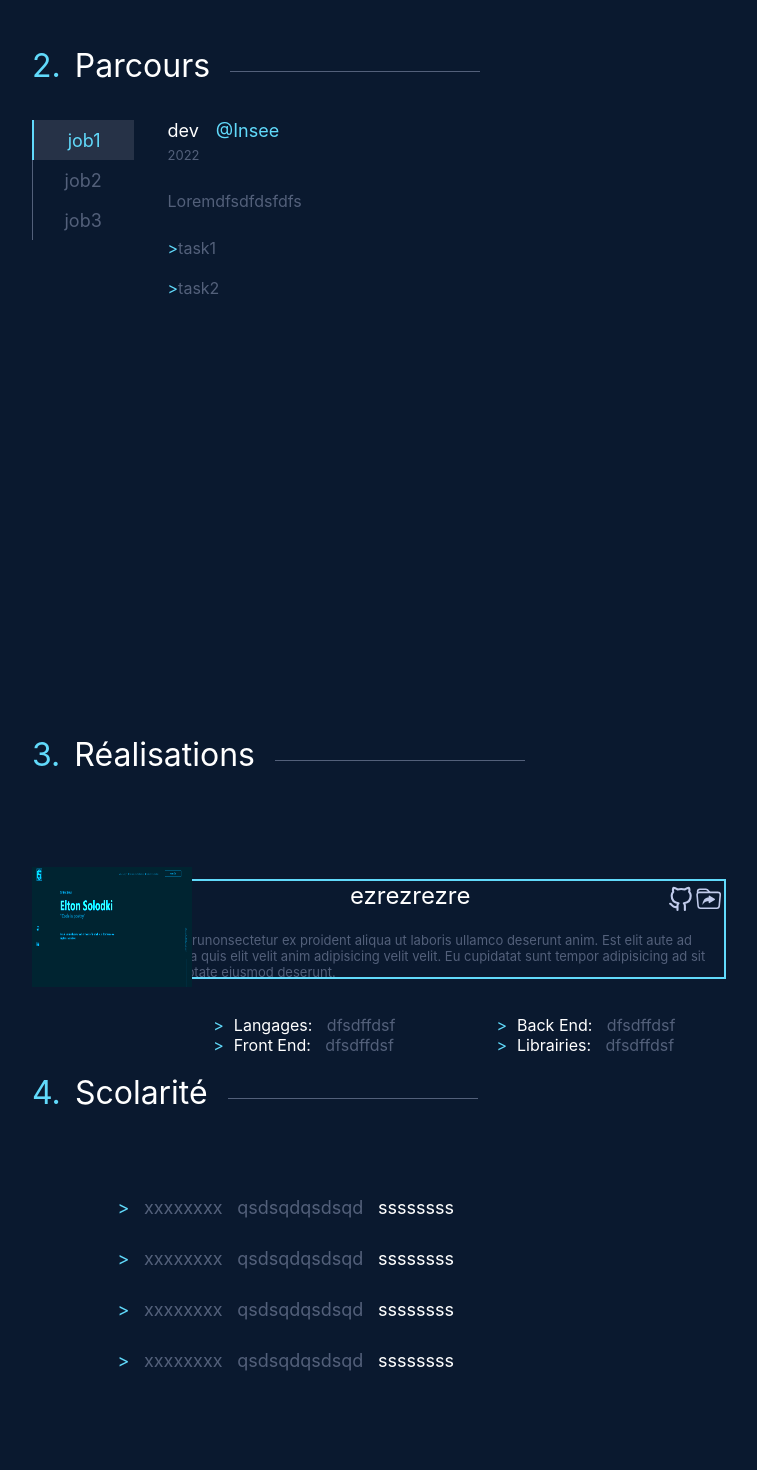
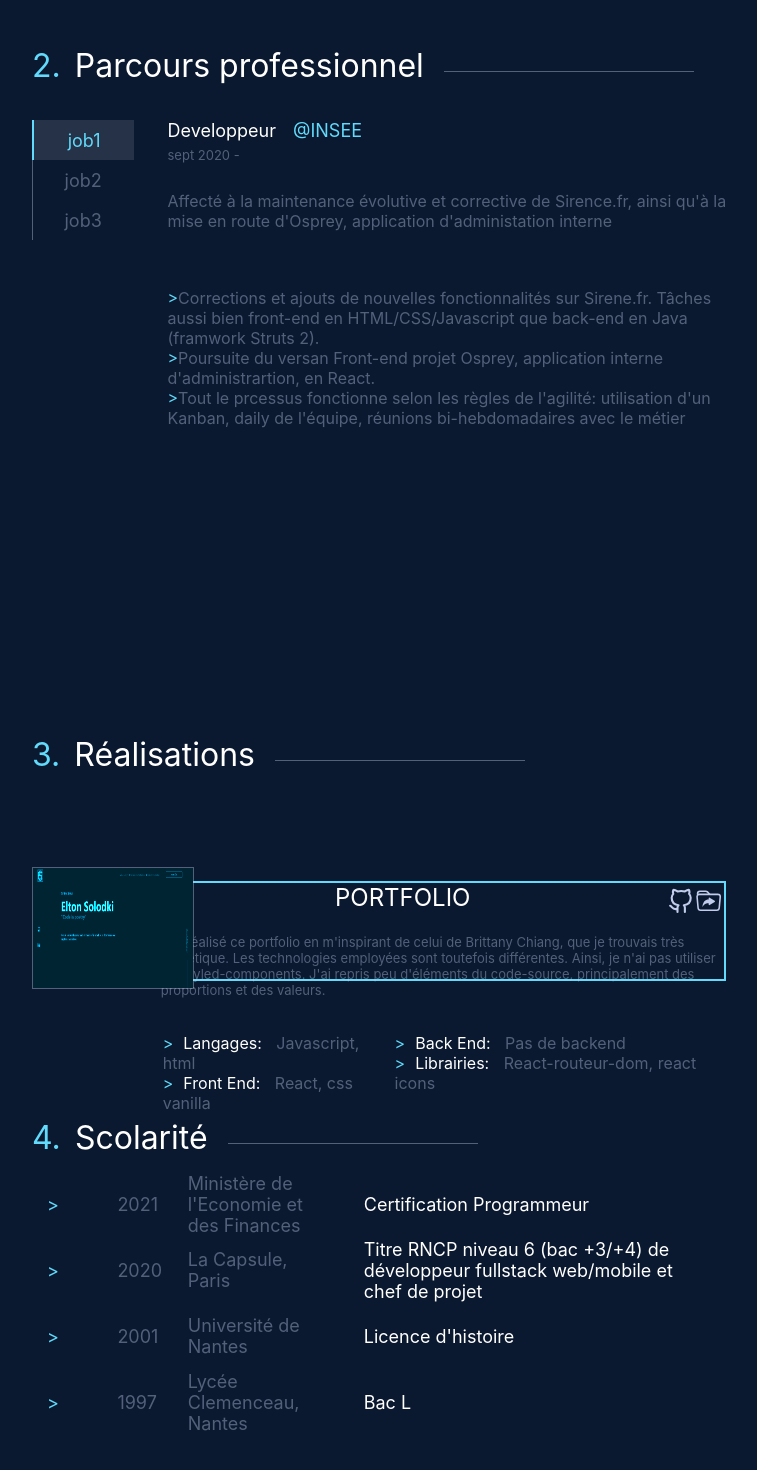
Before and after one commit to Solodk-E/website, a React (Create React App) app: page / in a window 1280 px wide. Shown: the part 1140-2610 px from the top of the page, without its empty margins (256-1013 px from the left). Built offline with nearby package versions, Linux system fonts and the light colour scheme.

Commit message:
insertion true datas

```diff
--- a/src/App.js
+++ b/src/App.js
@@ -1,5 +1,6 @@
 import "../src/Design/App.css";
-import "../src/Design/Responsive.css";
+import "../src/Design/Responsive-1400.css";
+import "../src/Design/Responsive-425.css";
 import Navbar from "../src/Components/Navbar";
 import Social from "../src/Components/Social";
 import Mail from "../src/Components/Mail";
--- a/src/Design/App.css
+++ b/src/Design/App.css
@@ -285,7 +285,7 @@ a:link {
   width: 35vh;
   z-index: 1;
   position: relative;
-  top: -65%;
+  top: -85%;
   left: 5%;
 }
 
@@ -510,33 +510,45 @@ li:hover {
   flex-direction: column;
   align-items: flex-start;
   justify-content: space-between;
-  margin: 10%;
+  height: 60%;
+  margin-top: 2%;
 }
 
 .dip {
   display: flex;
   flex-direction: row;
   padding: 30px;
+  width: 100%;
+  height: 15%;
+  align-items: center;
 }
 
 .dip:before {
   content: ">";
   color: #61dafb;
+  width:5%;
+  text-align: left;
 }
 
 .dipDate {
   margin-left: 5%;
   color: #c1cbeb66;
+  width: 5%;
+  text-align: left;
 }
 
 .dipText {
   margin-left: 5%;
   color: white;
+  width: 50%;
+  text-align: left;
 }
 
 .dipLieu {
   margin-left: 5%;
   color: #c1cbeb66;
+  text-align: left;
+  width: 20%;
 }
 
 #page3 {
@@ -560,7 +572,7 @@ li:hover {
   top: -5%;
   z-index: 12;
   margin-top: 15%;
-
+  border: 1px solid #c1cbeb66;
 }
 
 #photoRea:hover {
--- /dev/null
+++ b/src/Design/Responsive-425.css
@@ -0,0 +1,179 @@
+
+@media screen and (max-width: 425px) {
+
+  .nextSection {
+    height: 400vh;
+  }
+  .finbarre {
+  visibility: hidden;
+  }
+
+  #social {
+    bottom: 0;
+    height: 30vh;
+    justify-content: space-evenly;
+
+  position: fixed;
+  left: 3%;
+  display: flex;
+  flex-direction: row;
+  background-color: #0a192f;
+  width: 30px;
+  height: 50vh;
+  justify-content: space-between;
+  gap: 40px;
+  align-items: center;
+  margin: 0;
+  padding: 0;
+  padding-top: 3px;
+
+  }
+  .icon {
+    color: #c1cbeb;
+    width: 10px;
+    height:10px;
+  }
+
+
+  #mailLink {
+    top: 20%;
+    height: 30vh;
+  }
+
+  #page0 {
+    height:10vh;
+  }
+
+  #page1 {
+  height:20vh;
+}
+
+#corpus {
+  justify-content: space-between;
+  font-size: small;
+
+}
+
+#leftCorpus {
+  display: flex;
+  flex-direction: column;
+  justify-content: space-between;
+}
+
+#apropos {
+  justify-content: space-around;
+  height: 70%;
+}
+
+#photoProfil2 {
+  height: 15vh;
+  width: 15vh;
+}
+
+#cadre {
+  height: 15vh;
+  width: 15vh;
+  top: -95%;
+  left: 8%;
+}
+
+#page2 {
+  height: 20vh;
+}
+
+#xpDesc {
+  height: 50%;
+}
+
+
+#xpTasks {
+  height: 50%;
+}
+
+#page3 {
+  height: 20vh;
+  width: 55vw;
+}
+
+#reaAff {
+  height:30vh;
+}
+
+#cadreIll {
+  height: 15vh;
+  width: 20vh;
+}
+
+
+#reaDoc {
+  height: 40%;
+  top: -50%;
+}
+
+#realines{
+  width: 100%;
+  display: flex;
+  flex-direction: row;
+  justify-content: space-around
+}
+
+#reaText {
+  font-size: small;
+  color: #c1cbeb66;
+}
+
+
+
+#page4 {
+  height: 20vh;
+}
+
+.dip {
+  padding: 15px;
+}
+
+#page5 {
+  font-size: large;
+  width: 55vw;
+  background-color: #0a192f;
+  display: flex;
+  flex-direction: column;
+  justify-content: flex-start;
+  align-items: center;
+  height: 10vh;
+}
+
+
+
+#messageAccroche {
+  margin-bottom: 5%;
+  font-size: xx-large;
+  color: white;
+}
+
+#texteContact {
+
+  font-size:medium;
+}
+
+#cadreButton {
+  margin-bottom: 5%;
+}
+
+#resume2 {
+  border: 1px solid #61dafb;
+  border-radius: 5px;
+  color: #61dafb;
+  height: 30px;
+  width: 25%;
+  align-content: center;
+  align-self: center;
+  vertical-align: middle;
+  padding: 15px;
+  padding-left: 20px;
+  padding-right: 20px;
+}
+
+
+
+}
--- a/src/Pages/Experience.js
+++ b/src/Pages/Experience.js
@@ -6,40 +6,35 @@ var dataJobs = [
   {
     name: "job1",
     description:
-      "Deserunt deserunt et mollit cupidatat labore aliqua excepteur tempor. Consectetur non adipisicing enim ut sunt. Amet ad in et tempor culpa nostrud. Tempor velit aliqua consectetur eu voluptate amet consectetur aliqua amet velit officia. Ullamco qui in amet cupidatat ad esse cupidatat et laboris. Pariatur dolore quis in qui voluptate sit sunt fugiat tempor aliquip aute. Officia non do duis exercitation et.",
-    titre: "dev",
-    task: ["task1", "task2"],
-    entreprise: "Insee",
-    date: "2022",
+      "Affecté à la maintenance évolutive et corrective de Sirence.fr, ainsi qu'à la mise en route d'Osprey, application d'administation interne",
+    titre: "Developpeur",
+    task: ["Corrections et ajouts de nouvelles fonctionnalités sur Sirene.fr. Tâches aussi bien front-end en HTML/CSS/Javascript que back-end en Java (framwork Struts 2).", "Poursuite du versan Front-end projet Osprey, application interne d'administrartion, en React.", "Tout le prcessus fonctionne selon les règles de l'agilité: utilisation d'un Kanban, daily de l'équipe, réunions bi-hebdomadaires avec le métier"],
+    entreprise: "INSEE",
+    date: "sept 2020 - ",
   },
   {
     name: "job2",
     description: "Lorsfsdffdfs",
-    titre: "dev2",
+    titre: "Gestionnaire financier",
     task: ["task3", "task4"],
-    entreprise: "Insee",
-    date: "2022",
+    entreprise: "Ministère de l'Education Nationale",
+    date: "mar 2018 - mai 2020",
   },
   {
     name: "job3",
-    description: "sdfsdffdsfdfs",
-    titre: "dev3",
+    description: "",
+    titre: "Gestionnaire financier",
     task: ["task5", "task6"],
-    entreprise: "Educ",
-    date: "2022",
+    entreprise: "INSEE",
+    date: "sept 2010 - fev 2018",
   },
 ];
 
 function Experience(props) {
   const [jobs, setJobs] = useState(dataJobs);
-  const [jobActive, setJobActive] = useState({
-    name: "job1",
-    description: "Loremdfsdfdsfdfs",
-    titre: "dev",
-    task: ["task1", "task2"],
-    entreprise: "Insee",
-    date: "2022",
-  });
+  const [jobActive, setJobActive] = useState(
+    dataJobs[0]
+  );
 
   var affichActiveJob = (
     name,
@@ -80,7 +75,7 @@ function Experience(props) {
   return (
     <div id="page2" className="page">
       <div className="title">
-        <span className="spanNumber">2.</span>Parcours
+        <span className="spanNumber">2.</span>Parcours professionnel
         <div className="titleLine"></div>
       </div>
       <div id="blocParcours">
--- a/src/Pages/Realisations.js
+++ b/src/Pages/Realisations.js
@@ -15,7 +15,7 @@ function Realisations() {
         </div>
         <div id="reaDoc">
           <div id="reaFirst">
-            <div id="reaTitle">ezrezrezre</div>
+            <div id="reaTitle">PORTFOLIO</div>
             <div id="reaLinks">
               <a href="https://github.com/Solodk-E" target="_blank" rel="noopener noreferrer">
                 <FiGithub className="icon" />
@@ -26,27 +26,24 @@ function Realisations() {
             </div>
           </div>
           <div id="reaText">
-            Deserunonsectetur ex proident aliqua ut laboris ullamco deserunt
-            anim. Est elit aute ad aliqua quis elit velit anim adipisicing velit
-            velit. Eu cupidatat sunt tempor adipisicing ad sit voluptate eiusmod
-            deserunt.
+            J'ai réalisé ce portfolio en m'inspirant de celui de Brittany Chiang, que je trouvais très esthétique. Les technologies employées sont toutefois différentes. Ainsi, je n'ai pas utiliser les styled-components. J'ai repris peu d'éléments du code-source, principalement des proportions et des valeurs.
           </div>
           <div id="reaTech">
             <div id="realines">
               <div>
               <div className="reaTechLine">
-                Langages: <span className="reatechPoint">dfsdffdsf</span>
+                Langages: <span className="reatechPoint">Javascript, html</span>
               </div>
               <div className="reaTechLine">
-                Front End: <span className="reatechPoint">dfsdffdsf</span>
+                Front End: <span className="reatechPoint">React, css vanilla</span>
               </div>
               </div>
               <div>
               <div className="reaTechLine">
-                Back End: <span className="reatechPoint">dfsdffdsf</span>
+                Back End: <span className="reatechPoint">Pas de backend</span>
               </div>
               <div className="reaTechLine">
-                Librairies: <span className="reatechPoint">dfsdffdsf</span>
+                Librairies: <span className="reatechPoint">React-routeur-dom, react icons</span>
               </div>
               </div>
             </div>
--- a/src/Pages/Studies.js
+++ b/src/Pages/Studies.js
@@ -2,10 +2,10 @@ import React, { useState } from "react";
 import Diplome from "../Components/Diplome";
 
 var dataDip = [
-  { date: "xxxxxxxx", nom: "ssssssss", lieu: "qsdsqdqsdsqd" },
-  { date: "xxxxxxxx", nom: "ssssssss", lieu: "qsdsqdqsdsqd" },
-  { date: "xxxxxxxx", nom: "ssssssss", lieu: "qsdsqdqsdsqd" },
-  { date: "xxxxxxxx", nom: "ssssssss", lieu: "qsdsqdqsdsqd" },
+  { date: "2021", nom: "Certification Programmeur", lieu: "Ministère de l'Economie et des Finances" },
+  { date: "2020", nom: "Titre RNCP niveau 6 (bac +3/+4) de développeur fullstack web/mobile et chef de projet", lieu: "La Capsule, Paris" },
+  { date: "2001", nom: "Licence d'histoire", lieu: "Université de Nantes" },
+  { date: "1997", nom: "Bac L", lieu: "Lycée Clemenceau, Nantes" },
 ];
 
 function Studies() {
```
Also changed, not shown: src/Design/Responsive-1400.css (renamed from src/Design/Responsive.css).
